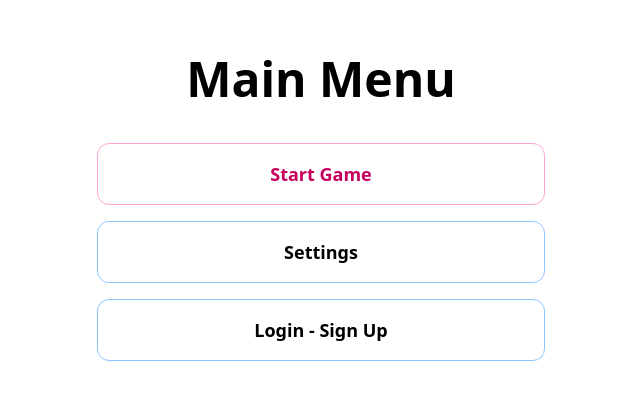
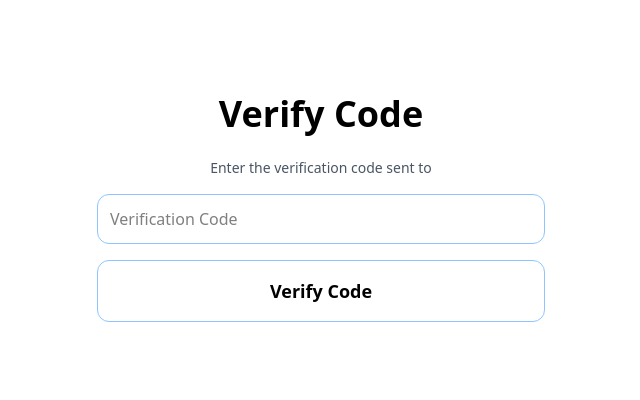
Before and after one commit to sipanarakelian561/mamh, a React (Vite) app in the folder frontend/react-frontend/: page /verify-code in a window 1280 px wide. Before the commit this address led to /. Shown: the part 192-592 px from the top of the page, without its empty margins (319-959 px from the left). Built offline with nearby package versions, Linux system fonts and the light colour scheme; no server answers.

Commit message:
forgot password and verify code pages,

```diff
--- a/frontend/react-frontend/src/App.jsx
+++ b/frontend/react-frontend/src/App.jsx
@@ -4,6 +4,9 @@ import Home from "./pages/home.jsx";
 import Login from "./pages/login.jsx";
 import Register from "./pages/register.jsx";
 import "./App.css";
+
+import ForgotPassword from "./pages/ForgotPassword.jsx";
+import VerifyCode from "./pages/VerifyCode.jsx";
 
 import { AuthProvider } from "./auth/AuthContext.jsx";
 import ProtectedRoute from "./auth/ProtectedRoute.jsx";
@@ -31,6 +34,8 @@ export default function App() {
             <Route path="/" element={<Home />} />
             <Route path="/login" element={<Login />} />
             <Route path="/register" element={<Register />} />
+            <Route path="/forgot-password" element={<ForgotPassword />} />
+            <Route path="/verify-code" element={<VerifyCode />} />
 
             <Route element={<ProtectedRoute />}>
               <Route element={<RoleRoute role="student" />}>
--- /dev/null
+++ b/frontend/react-frontend/src/pages/ForgotPassword.jsx
@@ -0,0 +1,54 @@
+import { useState } from "react";
+import { useNavigate } from "react-router-dom";
+
+export default function ForgotPassword() {
+	const [email, setEmail] = useState("");
+	const navigate = useNavigate();
+
+	function handleSubmit(e) {
+		e.preventDefault();
+
+		if (!email) {
+			alert("Please enter your email.");
+			return;
+		}
+
+		// Later this will call the backend
+		console.log("Password reset requested for:", email);
+
+		// Move to verification page
+		navigate("/verify-code", { state: { email } });
+	}
+
+	return (
+		<div className="min-h-screen flex items-center justify-center bg-white px-4">
+			<form onSubmit={handleSubmit} className="flex flex-col gap-4 items-center w-full max-w-md">
+				<h1 className="text-4xl font-extrabold pb-2">Forgot Password</h1>
+
+				<input
+					type="email"
+					placeholder="Enter your account email"
+					value={email}
+					onChange={(e) => setEmail(e.target.value)}
+					required
+					className="w-full p-3 border border-blue-300 rounded-xl focus:outline-none focus:ring-2 focus:ring-blue-500"
+				/>
+
+				<button
+					type="submit"
+					className="w-full rounded-xl px-8 py-4 text-lg font-semibold border border-blue-300 hover:bg-blue-500 hover:text-white transition"
+				>
+					Send Verification Code
+				</button>
+
+				<button
+					type="button"
+					onClick={() => navigate("/login")}
+					className="text-blue-600 hover:underline"
+				>
+					Back to Login
+				</button>
+			</form>
+		</div>
+	);
+}
--- /dev/null
+++ b/frontend/react-frontend/src/pages/VerifyCode.jsx
@@ -0,0 +1,51 @@
+import { useState } from "react";
+import { useLocation } from "react-router-dom";
+
+export default function VerifyCode() {
+	const [code, setCode] = useState("");
+	const location = useLocation();
+
+	const email = location.state?.email || "";
+
+	function handleSubmit(e) {
+		e.preventDefault();
+
+		if (!code) {
+			alert("Please enter the verification code.");
+			return;
+		}
+
+		// Later this will verify the code with backend
+		console.log("Verification code entered:", code, "for", email);
+
+		alert("Code submitted. Next step will be password reset.");
+	}
+
+	return (
+		<div className="min-h-screen flex items-center justify-center bg-white px-4">
+			<form onSubmit={handleSubmit} className="flex flex-col gap-4 items-center w-full max-w-md">
+				<h1 className="text-4xl font-extrabold pb-2">Verify Code</h1>
+
+				<p className="text-gray-600 text-sm text-center">
+					Enter the verification code sent to {email}
+				</p>
+
+				<input
+					type="text"
+					placeholder="Verification Code"
+					value={code}
+					onChange={(e) => setCode(e.target.value)}
+					required
+					className="w-full p-3 border border-blue-300 rounded-xl focus:outline-none focus:ring-2 focus:ring-blue-500"
+				/>
+
+				<button
+					type="submit"
+					className="w-full rounded-xl px-8 py-4 text-lg font-semibold border border-blue-300 hover:bg-blue-500 hover:text-white transition"
+				>
+					Verify Code
+				</button>
+			</form>
+		</div>
+	);
+}
--- a/frontend/react-frontend/src/pages/login.jsx
+++ b/frontend/react-frontend/src/pages/login.jsx
@@ -111,16 +111,14 @@ export default function LogIn() {
 				>
 					Submit
 				</button>
-				{!DEV_MODE && (
-					<div className="flex gap-2 items-center">
-						<button
-							type="button"
-							className="text-blue-600 hover:underline"
-						>
-							Forgot password
-						</button>
-					</div>
-				)}
+
+				<button
+					type="button"
+					className="text-blue-600 hover:underline"
+					onClick={() => navigate("/forgot-password")}
+				>
+					Forgot Password?
+				</button>
 			</form>
 		</div>
 	);
```
